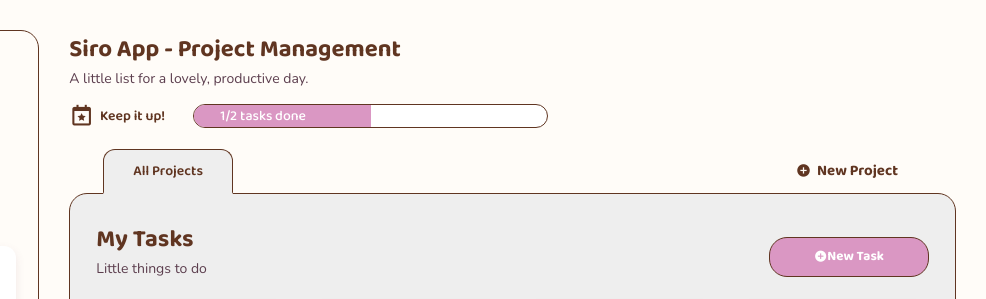
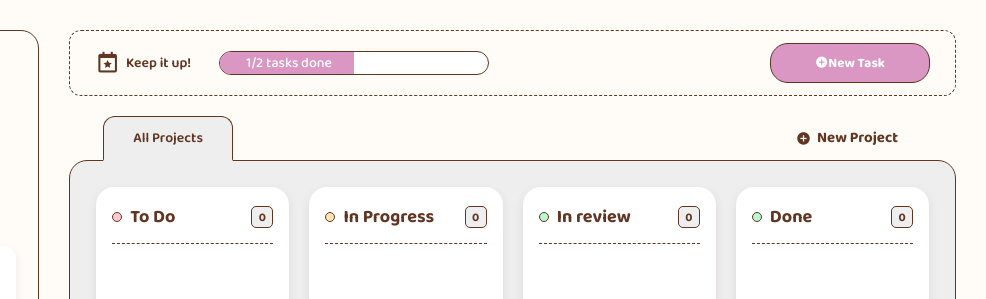
Before and after one commit to elynzx/siroplan, a plain HTML site: page index.html in a window 1280 px wide. Shown: the top 299 px of the page, 294-1280 px from the left. Drawn offline with nearby package versions, Linux system fonts and the light colour scheme; a web font is replaced by a local one.

Commit message:
style: refactor welcome banner and button styles for improved layout and consistency

```diff
--- a/index.html
+++ b/index.html
@@ -92,10 +92,7 @@
 
         <div class="board-container">
 
-            <section class="welcome-banner">
-                <div class="banner-text">
-                    <h1 class="title">Siro App - Project Management</h1>
-                    <p class="subtitle">A little list for a lovely, productive day.</p>
+            <section class="banner-container">
                 <div class="progress-bar">
                     <i class='bx bx-calendar-star bx-sm'></i>
                     <p>Keep it up!</p>
@@ -105,33 +102,23 @@
                     </div>
                 </div>
 
-                </div>
-                <div class="banner-siro">
-                    <span class="siro-img"></span>
-                </div>
+
+                <button id="btnTask" class="btn btn-primary btn-task">
+                    <i class='bx bxs-plus-circle'></i> New Task
+                </button>
             </section>
 
             <div class="projects-container">
 
                 <section class="projects-section">
                     <div class="tabs-wrapper">
-
                     </div>
-                    <button id="btnProject" class="btn-project">
+                    <button id="btnProject" class="btn btn-project">
                         <i class='bx bxs-plus-circle'></i> New Project
                     </button>
                 </section>
 
                 <section class="kanban-section">
-                    <div class="tasks-section-header">
-                        <div class="header-titles">
-                            <h2 class="title">My Tasks</h2>
-                            <p class="subtitle">Little things to do</p>
-                        </div>
-                        <button id="btnTask" class="btn btn-primary btn-task"><i class='bx bxs-plus-circle'></i> New
-                            Task</button>
-                    </div>
-
                     <div class="kanban-board-layout">
                         <div class="kanban-column" id="column-todo" data-status="To Do">
                             <div class="column-header status-todo">
```
Lines whose indentation alone changed are shown as unchanged.
